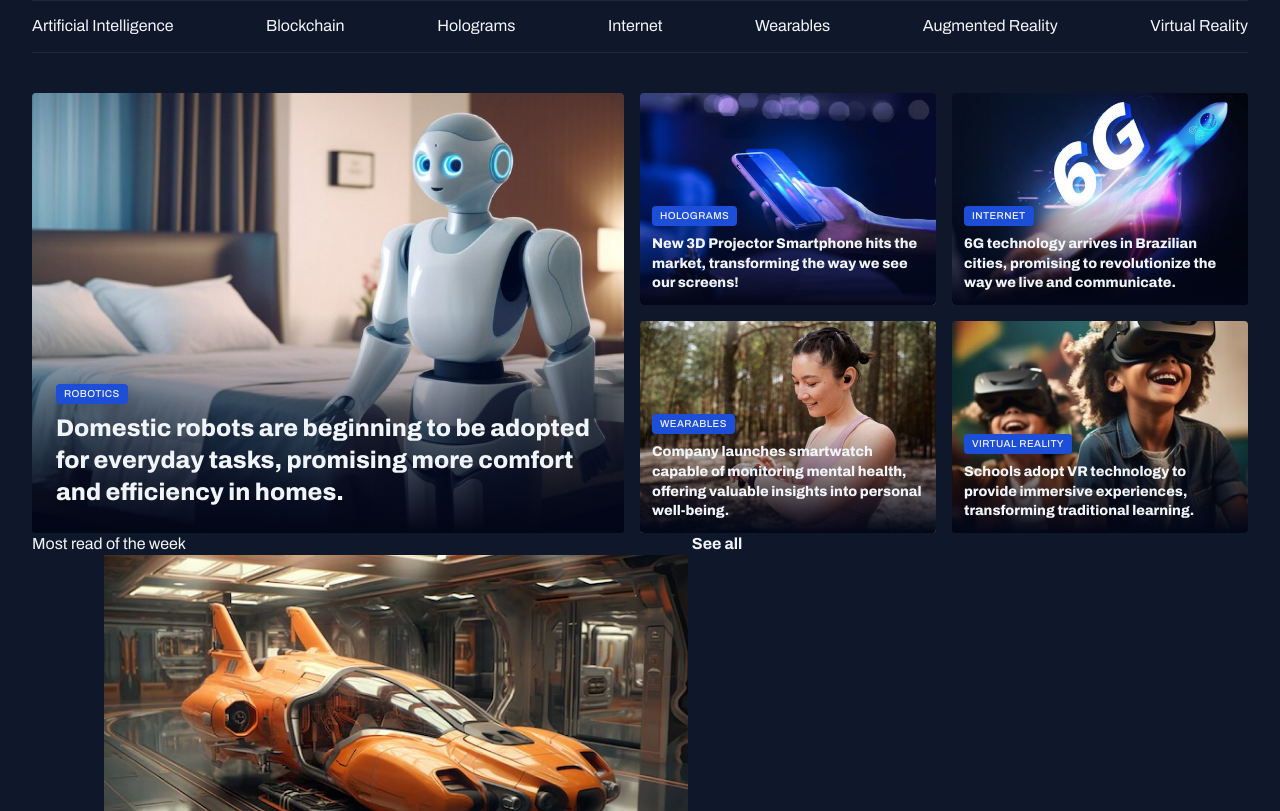
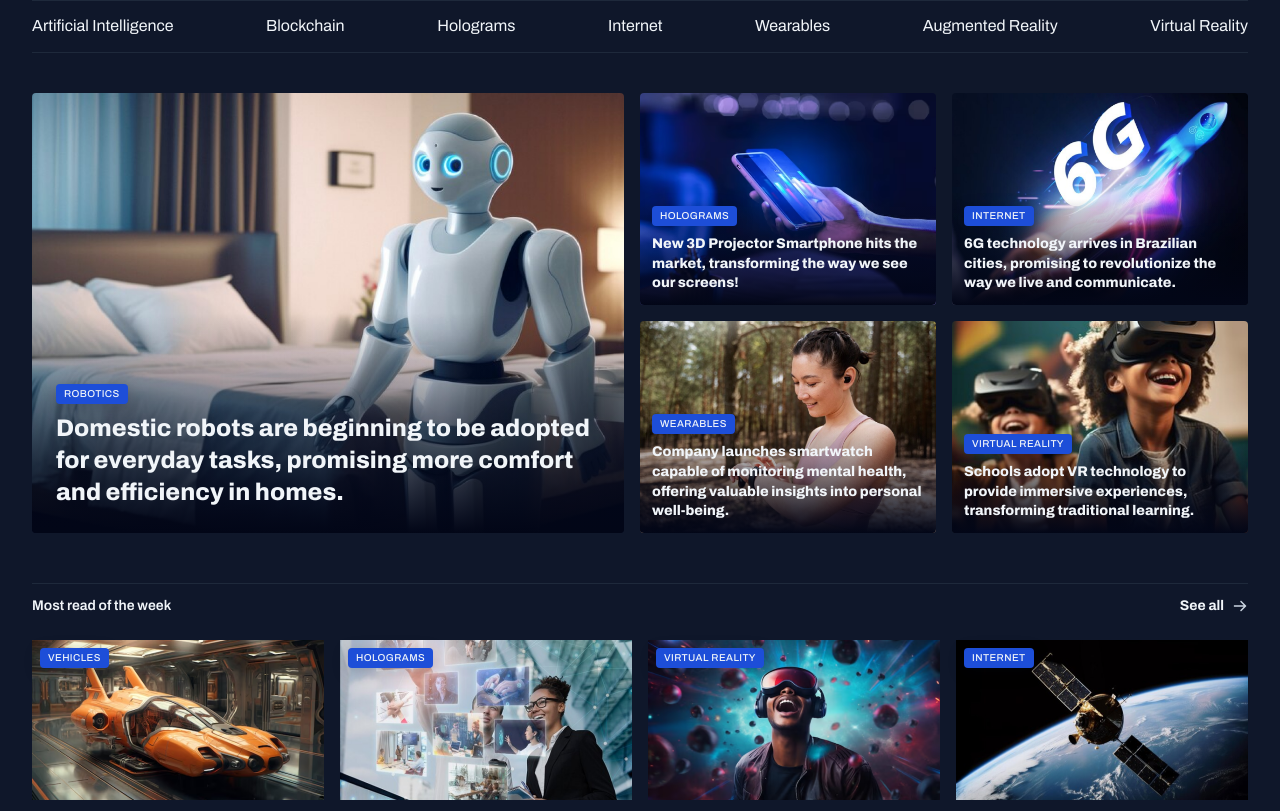
Before and after one commit to rafaellajordao/news-portal-project, a plain HTML site: page index.html in a window 1280 px wide. Shown: the part 62-873 px from the top of the page. Drawn offline with Linux system fonts and the light colour scheme; a web font is replaced by a local one.

Commit message:
Applying styles to the week's most read section

```diff
--- a/style/global.css
+++ b/style/global.css
@@ -52,6 +52,7 @@ img {
 
 main {
     margin-top: 40px;
+    gap: 50px;
 }
 
 .content-tag {
--- a/style/sections.css
+++ b/style/sections.css
@@ -1,3 +1,25 @@
+section header {
+    border-top: 1px solid var(--stroke-color);
+    padding-block: 12px 24px;
+    font: var(--text-span);
+
+    a {
+        justify-self: end;
+        align-items: center;
+        gap: 8px;
+
+        span {
+            background-image: url(../assets/icons/ArrowRightWhite.svg);
+            height: 16px;
+            width: 16px;
+        }
+
+        &:hover span {
+            background-image: url(../assets/icons/ArrowRight.svg);
+        }
+    }
+}
+
 #featured {
     img {
         height: 100%;
@@ -35,3 +57,28 @@
         }
     }
 }
+
+#weekly {
+    &>div {
+        grid-template-columns: repeat(4, 292px);
+    }
+
+    img {
+        height: 160px;
+    }
+
+    figure {
+        position: relative;
+
+        .content-tag {
+            position: absolute;
+            top: 8px;
+            left: 8px;
+        }
+
+        p {
+            margin-top: 8px;
+            font-weight: 800;
+        }
+    }
+}
```
